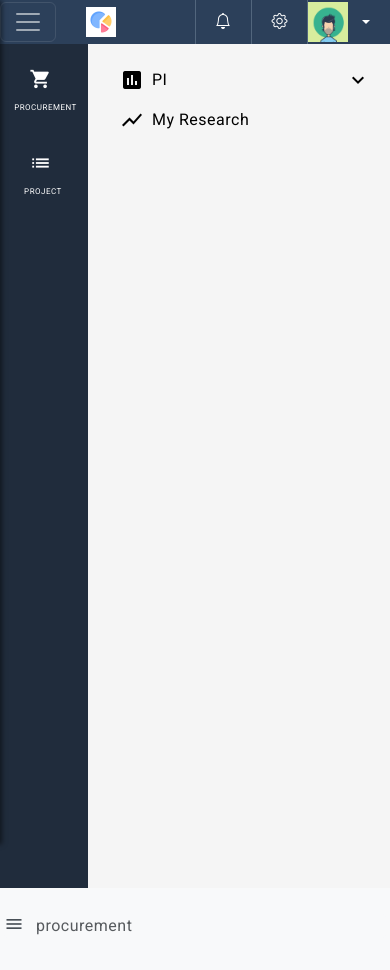
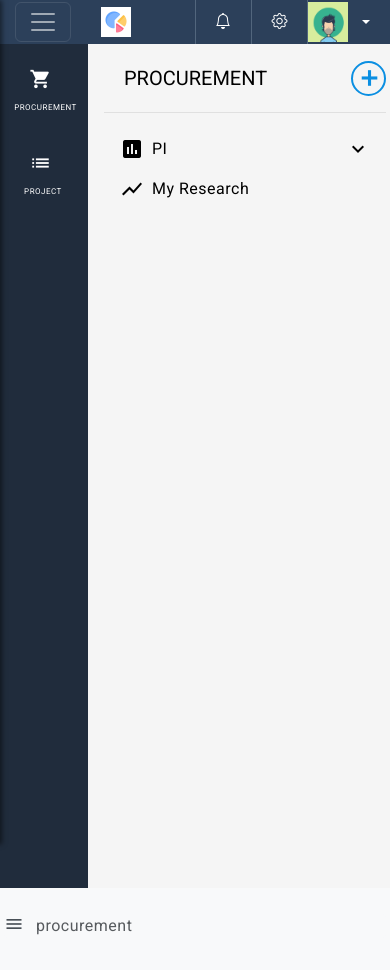
Before and after one commit to Jerald13/angular-admin-UI, an Angular app: page /procurement in a window 390 px wide. Shown: the top 970 px of the page. Built offline with nearby package versions, Linux system fonts and the light colour scheme.

Commit message:
Exist bug: not yet fix dropdown not visible

```diff
--- a/src/app/header/header.component.html
+++ b/src/app/header/header.component.html
@@ -1,8 +1,8 @@
 <header>
   <nav class="navbar navbar-expand-lg navbar-dark bg-dark">
     <!-- Hamburger menu button for mobile -->
-    <button *ngIf="isHamburgerVisible" class="navbar-toggler d-lg-none" type="button" (click)="toggleSidebar()"
-      aria-controls="navbarContent" aria-expanded="false" aria-label="Toggle navigation">
+    <button *ngIf="isHamburgerVisible" class="navbar-toggler d-lg-none" type="button" style="margin-left: 15px;"
+      (click)="toggleSidebar()" aria-controls="navbarContent" aria-expanded="false" aria-label="Toggle navigation">
       <span class="navbar-toggler-icon"></span>
     </button>
 
@@ -48,16 +48,17 @@
       </a>
 
       <!-- Profile dropdown -->
-      <div ngbDropdown class="dropdown d-flex align-items-center" style="margin-right: 20px;">
-        <a class="nav-link dropdown-toggle d-flex align-items-center text-white" href="#" id="dropdownAccount"
-          ngbDropdownToggle>
+      <div ngbDropdown class="dropdown d-flex align-items-center position-relative" style="margin-right: 20px;">
+        <a class="nav-link dropdown-toggle d-flex align-items-center text-white" id="dropdownAccount" ngbDropdownToggle>
           <img src="../../assets/avatar.png" alt="Profile" style="width: 40px; margin-right: 10px;">
           <div class="d-none d-lg-block text-white" style="margin-right: 20px;">
             <div>John Smith</div>
             <small>Accounting</small>
           </div>
         </a>
-        <div ngbDropdownMenu aria-labelledby="dropdownAccount">
+        <!-- Add "position-absolute" class to dropdown menu for better control -->
+        <div ngbDropdownMenu aria-labelledby="dropdownAccount" class="dropdown-menu dropdown-menu-end position-absolute"
+          style="background-color: white; color: black; border-radius: 5px; z-index: 1050;">
           <button ngbDropdownItem>Light Theme</button>
           <button ngbDropdownItem>Black Theme</button>
           <button ngbDropdownItem>Sign out</button>
@@ -76,8 +77,6 @@
 
       <!-- Navigation Links -->
       <ul class="navbar-nav me-auto d-flex flex-column align-items-start p-3">
-        <li class="nav-item d-flex align-items-center mb-3">
-        </li>
         <li class="nav-item mb-3">
           <a class="nav-link text-white" href="#">Dashboard</a>
         </li>
--- a/src/app/header/header.component.scss
+++ b/src/app/header/header.component.scss
@@ -4,6 +4,7 @@
   padding: 0;
   position: relative;
   overflow: hidden;
+  z-index: 1030; /* Ensure navbar is on top */
 }
 
 /* Sidebar styling for slide-in effect */
@@ -16,7 +17,7 @@
   transition: left 0.3s ease; /* Slide-in transition */
   z-index: 1050;
   box-shadow: 2px 0 5px rgba(0, 0, 0, 0.5);
-  background-color: #2c405a; /* Match the sidebar background color in the image */
+  background-color: #2c405a;
 }
 
 /* When sidebar is visible */
@@ -85,7 +86,6 @@ div#mobileSidebar {
 
 /* Additional Media Queries for Responsiveness */
 @media (min-width: 992px) {
-  /* Bootstrap lg breakpoint */
   .mobile-sidebar {
     display: none; /* Hide sidebar on larger screens */
   }
--- a/src/app/procurement/procurement.component.html
+++ b/src/app/procurement/procurement.component.html
@@ -19,6 +19,17 @@
 
         <!-- Navigation Column -->
         <div class="nav-column flex-grow-1 p-3">
+            <!-- Title and Plus Icon -->
+            <div class="d-flex justify-content-between align-items-center mb-3">
+                <h5 class="mb-0" style="color: black;font-size:20px;padding-left: 20px;">PROCUREMENT</h5>
+                <button class="btn btn-sm rounded-circle d-flex align-items-center justify-content-center"
+                    style="border: 2px solid #0b8fe2; color: #0b8fe2; background-color: transparent; width: 35px; height: 35px; padding: 0;">
+                    <mat-icon fontIcon="add" style="font-size: 25px; font-weight: bold; color: #0b8fe2;"></mat-icon>
+                </button>
+            </div>
+
+            <hr style="color: #00000056;">
+
             <ul class="nav flex-column">
                 <li class="nav-item">
                     <!-- PI Dropdown Toggle -->
@@ -32,6 +43,7 @@
 
                     <!-- Dropdown Menu -->
                     <ul class="collapse nav flex-column ms-3" style="color: black;" id="piDropdown">
+                        <!-- Dropdown Items -->
                         <li class="nav-item">
                             <a class="nav-link" style="color: black;" routerLink="chart1">Chart 1</a>
                         </li>
@@ -39,8 +51,6 @@
                             <a class="nav-link" style="color: black;" routerLink="chart2">Chart 2</a>
                         </li>
                     </ul>
-
-
                 </li>
 
                 <!-- More Navigation Items -->
@@ -51,9 +61,9 @@
                         My Research
                     </a>
                 </li>
-
             </ul>
         </div>
+
     </div>
 
     <!-- Main Content -->
```
